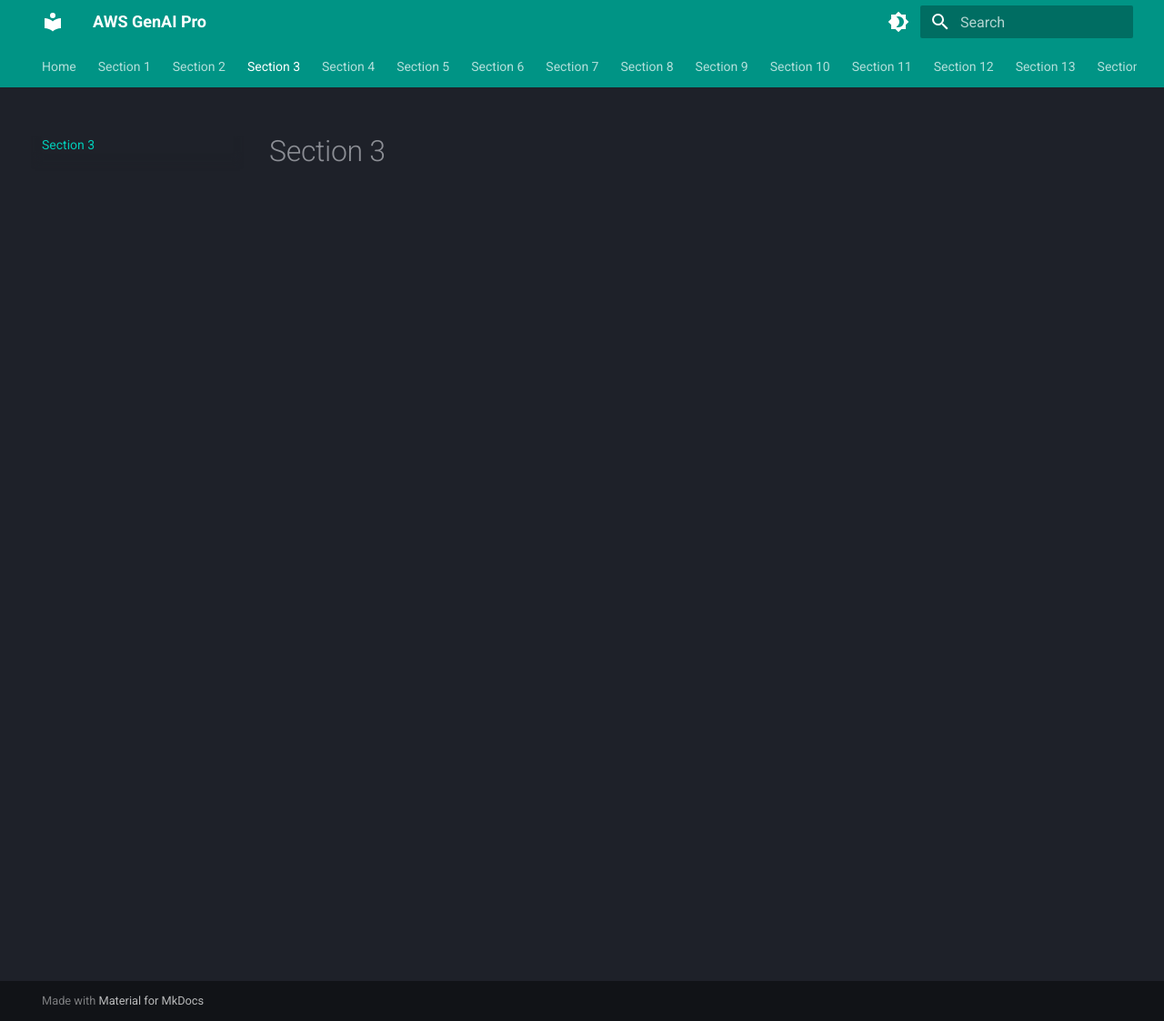
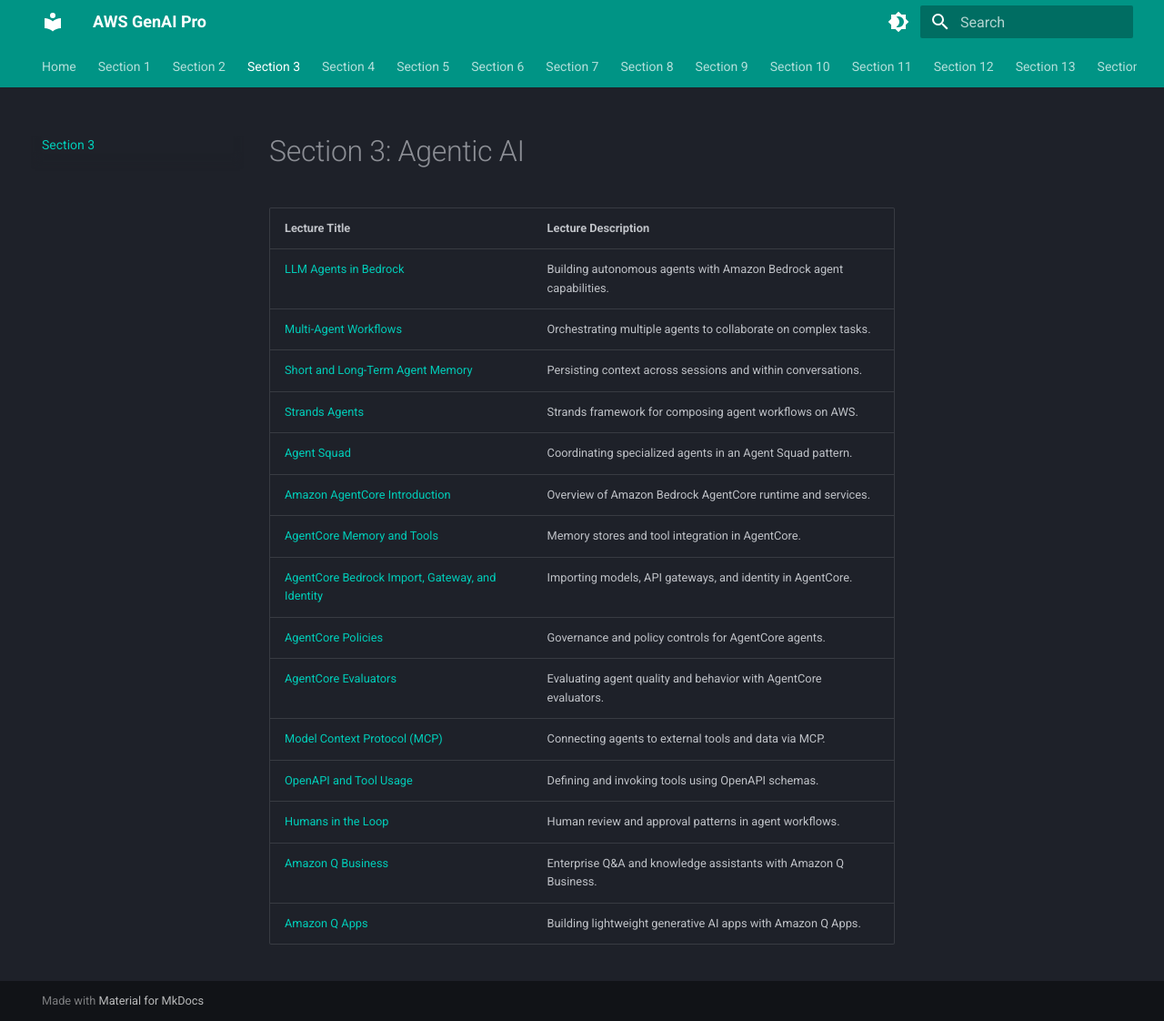
Before and after one commit to qgjones9/aws-genai-pro, an MkDocs documentation site: the page built from docs/section-3/index.md, in a window 1280 px wide and 1122 px high. Shown: the whole window at 91% size. Built offline with MkDocs 1.6.1 and Material for MkDocs 9.7.7, drawn with Linux system fonts in a browser that asks for light colours.

Commit message:
section 3 layout

```diff
--- a/docs/section-3/index.md
+++ b/docs/section-3/index.md
@@ -1 +1,19 @@
-# Section 3
+# Section 3: Agentic AI
+
+| Lecture Title | Lecture Description |
+|--------------|--------------------|
+| [LLM Agents in Bedrock](01-llm-agents-in-bedrock/index.md) | Building autonomous agents with Amazon Bedrock agent capabilities. |
+| [Multi-Agent Workflows](02-multi-agent-workflows/index.md) | Orchestrating multiple agents to collaborate on complex tasks. |
+| [Short and Long-Term Agent Memory](03-short-and-long-term-agent-memory/index.md) | Persisting context across sessions and within conversations. |
+| [Strands Agents](04-strands-agents/index.md) | Strands framework for composing agent workflows on AWS. |
+| [Agent Squad](05-agent-squad/index.md) | Coordinating specialized agents in an Agent Squad pattern. |
+| [Amazon AgentCore Introduction](06-amazon-agentcore-introduction/index.md) | Overview of Amazon Bedrock AgentCore runtime and services. |
+| [AgentCore Memory and Tools](07-agentcore-memory-and-tools/index.md) | Memory stores and tool integration in AgentCore. |
+| [AgentCore Bedrock Import, Gateway, and Identity](08-agentcore-bedrock-import-gateway-and-identity/index.md) | Importing models, API gateways, and identity in AgentCore. |
+| [AgentCore Policies](09-agentcore-policies/index.md) | Governance and policy controls for AgentCore agents. |
+| [AgentCore Evaluators](10-agentcore-evaluators/index.md) | Evaluating agent quality and behavior with AgentCore evaluators. |
+| [Model Context Protocol (MCP)](11-model-context-protocol-mcp/index.md) | Connecting agents to external tools and data via MCP. |
+| [OpenAPI and Tool Usage](12-openapi-and-tool-usage/index.md) | Defining and invoking tools using OpenAPI schemas. |
+| [Humans in the Loop](13-humans-in-the-loop/index.md) | Human review and approval patterns in agent workflows. |
+| [Amazon Q Business](14-amazon-q-business/index.md) | Enterprise Q&A and knowledge assistants with Amazon Q Business. |
+| [Amazon Q Apps](15-amazon-q-apps/index.md) | Building lightweight generative AI apps with Amazon Q Apps. |
```
Also changed, not shown: docs/section-3/01-llm-agents-in-bedrock/index.md (added, +1 -0 lines), docs/section-3/02-multi-agent-workflows/index.md (added, +1 -0 lines), docs/section-3/03-short-and-long-term-agent-memory/index.md (added, +1 -0 lines), docs/section-3/04-strands-agents/index.md (added, +1 -0 lines), docs/section-3/05-agent-squad/index.md (added, +1 -0 lines), docs/section-3/06-amazon-agentcore-introduction/index.md (added, +1 -0 lines), docs/section-3/07-agentcore-memory-and-tools/index.md (added, +1 -0 lines), docs/section-3/08-agentcore-bedrock-import-gateway-and-identity/index.md (added, +1 -0 lines), docs/section-3/09-agentcore-policies/index.md (added, +1 -0 lines), docs/section-3/10-agentcore-evaluators/index.md (added, +1 -0 lines), docs/section-3/11-model-context-protocol-mcp/index.md (added, +1 -0 lines), docs/section-3/12-openapi-and-tool-usage/index.md (added, +1 -0 lines), docs/section-3/13-humans-in-the-loop/index.md (added, +1 -0 lines), docs/section-3/14-amazon-q-business/index.md (added, +1 -0 lines), 1 more files.
